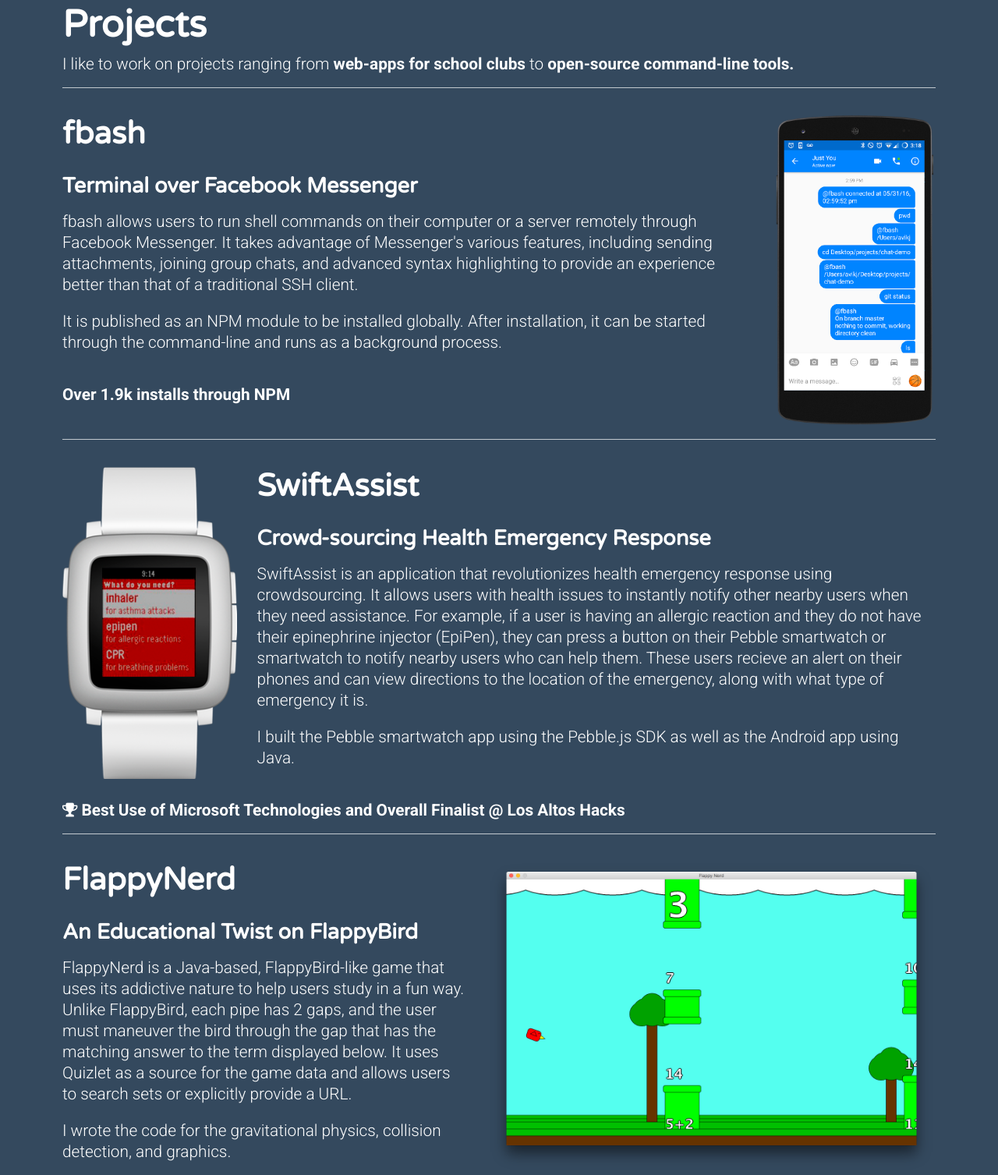
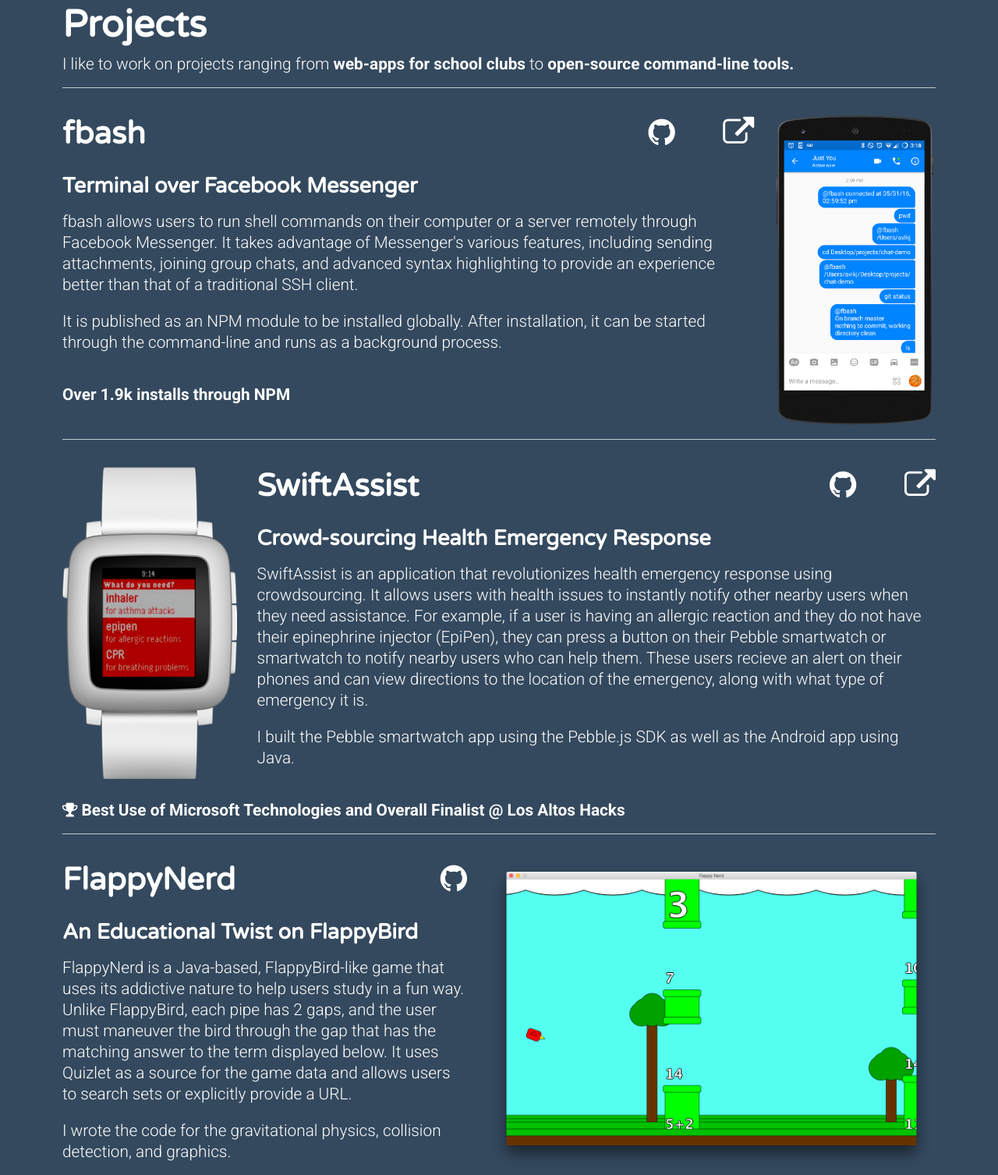
Before and after one commit to avikj/avikj.github.io, a website: page index.html in a window 1280 px wide. Shown: the part 429-1936 px from the top of the page at 78% size. Drawn offline with Linux system fonts and the light colour scheme.

Commit message:
Added project links

```diff
--- a/index.html
+++ b/index.html
@@ -27,7 +27,12 @@
 		<div class="project img-right">
 			<img src="/img/projects/fbash.png"/>
 			<div class="info">
-				<h2>fbash</h2>
+				<h2>fbash
+					<span class="links">
+						<a href="https://github.com/avikj/fbash" target="_blank"><i class="fa fa-github"></i></a>
+						<a href="http://avikjain.me/fbash" target="_blank"><i class="fa fa-external-link"></i></a>
+					</span>
+				</h2>
 				<h3>Terminal over Facebook Messenger</h3>
 				<p>fbash allows users to run shell commands on their computer or a server remotely through Facebook Messenger. It takes advantage of Messenger's various features, including sending attachments, joining group chats, and advanced syntax highlighting to provide an experience better than that of a traditional SSH client.</p>
 				<br>
@@ -40,7 +45,12 @@
 		<div class="project img-left">
 			<img src="/img/projects/swiftassist.png"/>
 			<div class="info">
-				<h2>SwiftAssist</h2>
+				<h2>SwiftAssist
+					<span class="links">
+						<a href="https://github.com/SwiftAssist" target="_blank"><i class="fa fa-github"></i></a>
+						<a href="http://devpost.com/software/swiftassist-j6r9s2" target="_blank"><i class="fa fa-external-link"></i></a>
+					</span>
+				</h2>
 				<h3>Crowd-sourcing Health Emergency Response</h3>
 				<p>SwiftAssist is an application that revolutionizes health emergency response using crowdsourcing. It allows users with health issues to instantly notify other nearby users when they need assistance. For example, if a user is having an allergic reaction and they do not have their epinephrine injector (EpiPen), they can press a button on their Pebble smartwatch or smartwatch to notify nearby users who can help them. These users recieve an alert on their phones and can view directions to the location of the emergency, along with what type of emergency it is.</p>
 				<br>
@@ -53,7 +63,11 @@
 		<div class="project img-right">
 			<img src="/img/projects/flappynerd.png"/>
 			<div class="info">
-				<h2>FlappyNerd</h2>
+				<h2>FlappyNerd
+					<span class="links">
+						<a href="https://github.com/avikj/Flappy-Nerd" target="_blank"><i class="fa fa-github"></i></a>
+					</span>
+				</h2>
 				<h3>An Educational Twist on FlappyBird</h3>
 				<p>FlappyNerd is a Java-based, FlappyBird-like game that uses its addictive nature to help users study in a fun way. Unlike FlappyBird, each pipe has 2 gaps, and the user must maneuver the bird through the gap that has the matching answer to the term displayed below. It uses Quizlet as a source for the game data and allows users to search sets or explicitly provide a URL.</p>
 				<br>
@@ -66,7 +80,12 @@
 		<div class="project img-left">
 			<img src="/img/projects/mvjsaclub.png"/>
 			<div class="info">
-				<h2>mvjsa.club</h2>
+				<h2>mvjsa.club
+					<span class="links">
+						<a href="https://github.com/avikj/mvjsa.club" target="_blank"><i class="fa fa-github"></i></a>
+						<a href="http://mvjsa.club" target="_blank"><i class="fa fa-external-link"></i></a>
+					</span>
+				</h2>
 				<h3>MV JSA's Member Portal and Moderated Blogging Platform</h3>
 				<p>Monta Vista High School's students tend to be very liberal, and because of this, campus newspapers tend to be very politically one-sided. MV Junior State of America, our schools premiere politics club, wanted to provide a platform on which political discussion could occur openly, where any student could express their views. To this end, I created a blogging platform for members of MV JSA. It allows members to express their opinions through richly formatted blog posts, which are reviewed by admins prior to publication.</p>
 				<br>
--- a/sass/styles.scss
+++ b/sass/styles.scss
@@ -94,6 +94,17 @@
 	.project {
 		min-height: 50vh;
 		h2 {
+			.links {
+				float: right;
+				i {
+					color: white;
+					padding-left: 4vw;
+					transition: color 0.5s ease;
+				}
+				i:hover {
+					color: $red;
+				}
+			}
 			font-size: 2.5em;
 			margin-bottom: 2vh;
 		}
```
Also changed, not shown: css/styles.css.
